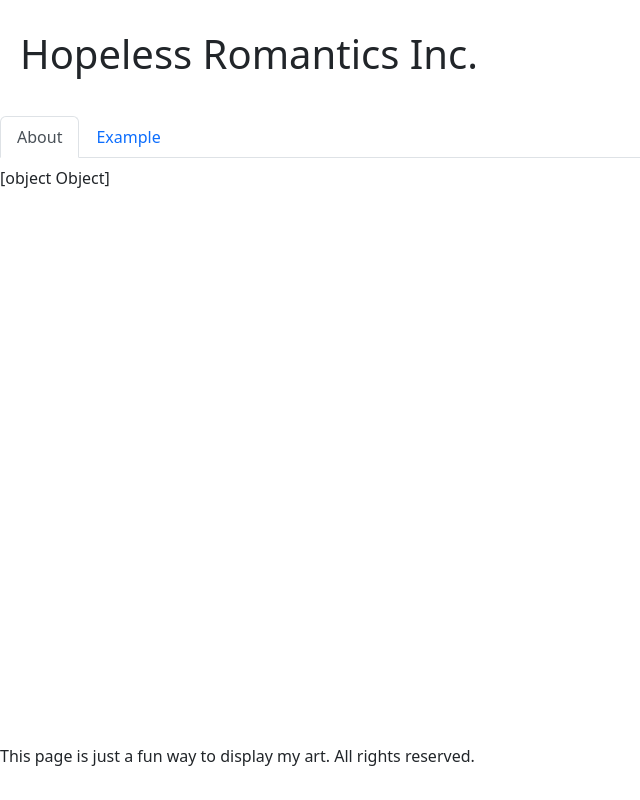
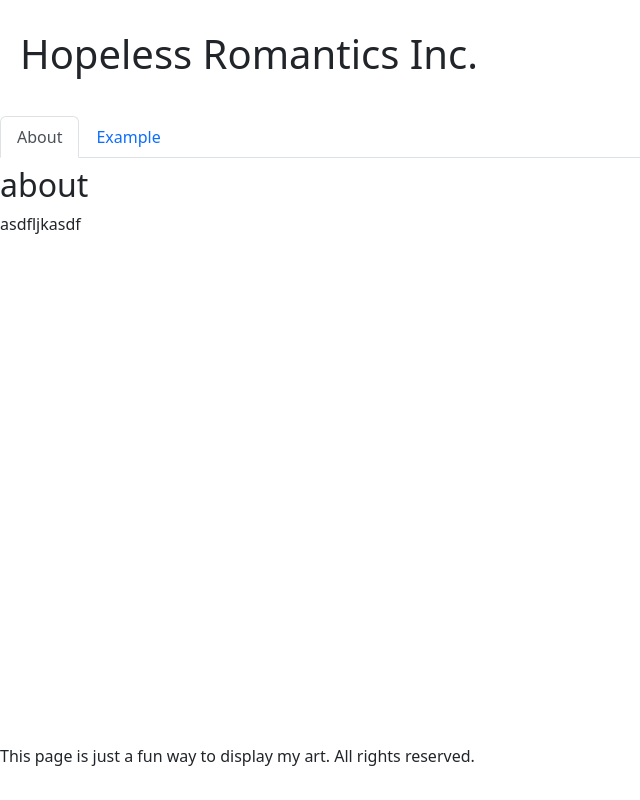
Before and after one commit to hopelessromanticsinc/hopelessromanticsinc.github.io, an Angular app: page / in a window 1280 px wide. Both pictures are taken after a click on the tab "About". Shown: the whole page, without its empty margins (0-640 px from the left). Built offline with nearby package versions, Linux system fonts and the light colour scheme.

Commit message:
feature: basic content delivery of nav-pages

```diff
--- a/src/app/Interfaces/PageContent.ts
+++ b/src/app/Interfaces/PageContent.ts
@@ -1,3 +1,4 @@
-export interface PageContent{
-  pageName:string;
+export interface PageContent {
+  pageName: string;
+  mainContent:string;
 }
--- a/src/app/components/about/about.component.html
+++ b/src/app/components/about/about.component.html
@@ -1 +1,6 @@
-<div>{{ textContent }}</div>
+<div class="about-wrapper">
+<div *ngIf="textContent">
+  <h2>{{ textContent.pageName }}</h2>
+  <p>{{textContent.mainContent}}</p>
+</div>
+</div>
--- a/src/app/components/about/about.component.ts
+++ b/src/app/components/about/about.component.ts
@@ -1,6 +1,7 @@
 import { Component, OnInit } from '@angular/core';
 import { HttpClient } from '@angular/common/http';
-import {StringcontentproviderService} from "../../services/stringcontentprovider.service";
+import { StringcontentproviderService } from '../../services/stringcontentprovider.service';
+import {PageContent} from "../../Interfaces/PageContent";
 
 @Component({
   selector: 'app-about',
@@ -8,19 +9,28 @@ import {StringcontentproviderService} from "../../services/stringcontentprovider
   styleUrls: ['./about.component.scss'],
 })
 export class AboutComponent implements OnInit {
-  public textContent: any;
+  public allContent: PageContent[]=[]
+  public textContent!: PageContent;
 
-  constructor(private http: HttpClient,private stringContentProvider:StringcontentproviderService) {}
+  constructor(
+    private http: HttpClient,
+    private stringContentProvider: StringcontentproviderService,
+  ) {
+  }
 
   ngOnInit() {
-    this.textContent=this.stringContentProvider.providePageContent().subscribe((data:any)=>{
-      this.textContent=data})
-    }
+    let jsonObj = this.stringContentProvider
+      .providePageContent()
+      .subscribe((obj)=>
+      {
+        this.textContent=obj.pages[0] as PageContent
+        console.log(this.textContent)
+      });
 
 
+  }
 
-    /*this.http.get('/assets/content.json').subscribe((res) => {
+  /*this.http.get('/assets/content.json').subscribe((res) => {
       this.textContent = res;
     });*/
-
 }
--- a/src/app/services/stringcontentprovider.service.ts
+++ b/src/app/services/stringcontentprovider.service.ts
@@ -1,17 +1,15 @@
-import {inject, Injectable} from '@angular/core';
-import {HttpClient} from "@angular/common/http";
-import {Observable} from "rxjs";
+import { inject, Injectable } from '@angular/core';
+import { HttpClient } from '@angular/common/http';
+import { Observable } from 'rxjs';
 
 @Injectable({
   providedIn: 'root',
 })
 export class StringcontentproviderService {
-
-  constructor(private http:HttpClient) {}
+  constructor(private http: HttpClient) {}
 
   providePageContent(): Observable<any> {
     let textContent;
-    return this.http.get('/assets/content.json')
-    };
-
+    return this.http.get('/assets/content.json');
   }
+}
--- a/src/assets/content.json
+++ b/src/assets/content.json
@@ -1,13 +1,19 @@
 {
   "pages": [
     {
-      "about": "asdfljkasdf"
+      "pageName": "about",
+      "mainContent": "asdfljkasdf"
+    },
+    {"pageName": "Oil Painting",
+      "mainContent": "asdfljkasdf"
+    },
+    {"pageName": "Digital Art",
+      "mainContent": "asdfljkasdf"
     },
     {
-      "oil": "text about oil-painting"
-    },
-    {
-      "project walrus": "walrus-text"
+      "pageName": "Project Walrus",
+      "mainContent": "asdfljkasdf"
+
     }
   ]
 }
--- a/tsconfig.json
+++ b/tsconfig.json
@@ -6,6 +6,7 @@
     "outDir": "./dist/out-tsc",
     "forceConsistentCasingInFileNames": true,
     "strict": true,
+    "strictPropertyInitialization": false,
     "noImplicitOverride": true,
     "noPropertyAccessFromIndexSignature": true,
     "noImplicitReturns": true,
```
